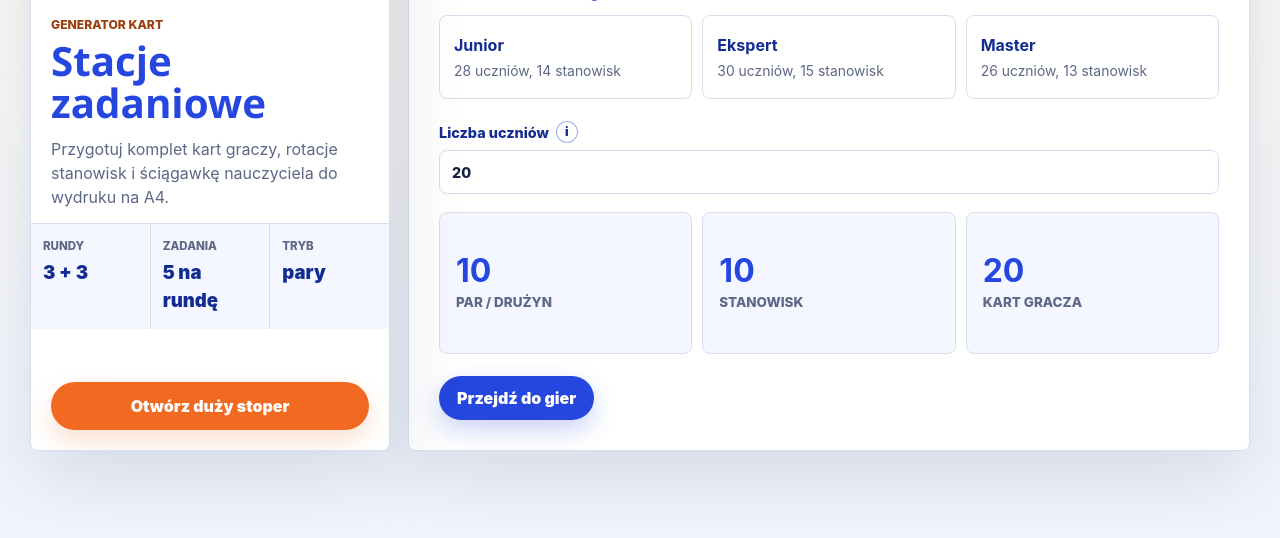
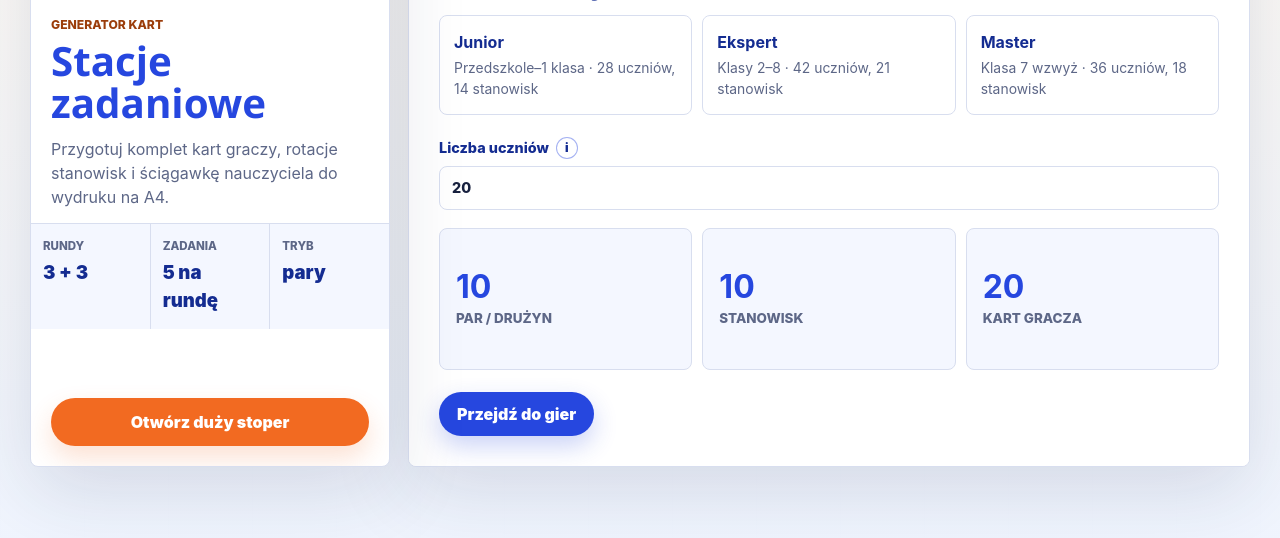
Before and after one commit to Pionkolandia/generator-stacji-zadaniowych, a website: page index.html in a window 1280 px wide. Shown: the part 216-754 px from the top of the page. Drawn offline with Linux system fonts and the light colour scheme.

Commit message:
Fix dedicated station presets

```diff
--- a/app.js
+++ b/app.js
@@ -98,48 +98,49 @@ const PRESETS = [
   {
     id: "junior",
     name: "Junior",
-    meta: "28 uczniów, 14 stanowisk",
+    meta: "Przedszkole–1 klasa · 28 uczniów, 14 stanowisk",
     students: 28,
     games: [
-      "Wilk i 7 Koźlątek", "Wilk i 7 Koźlątek",
-      "Królewna Śnieżka", "Królewna Śnieżka",
-      "Trzy Bałwanki", "Trzy Bałwanki",
-      "Gnomki i domki", "Gnomki i domki",
-      "Misie w Lesie", "Misie w Lesie",
-      "Jaś i Małgosia", "Jaś i Małgosia",
-      "Owieczki", "Owieczki"
+      "Trzy Małe Świnki", "Trzy Małe Świnki",
+      "Czerwony Kapturek", "Czerwony Kapturek",
+      "3 Traki", "3 Traki",
+      "Dress Code – modnie i wygodnie", "Dress Code – modnie i wygodnie",
+      "Park Safari Jr", "Park Safari Jr",
+      "Kamelot Junior", "Kamelot Junior",
+      "Biedroneczki", "Biedroneczki"
     ],
-    startA: [5, 5, 5, 5, 9, 9, 1, 1, 11, 11, 5, 5, 5, 5]
+    startA: Array(14).fill(2)
   },
   {
     id: "ekspert",
     name: "Ekspert",
-    meta: "30 uczniów, 15 stanowisk",
-    students: 30,
+    meta: "Klasy 2–8 · 42 uczniów, 21 stanowisk",
+    students: 42,
     games: [
-      "IQ Matrix", "IQ Matrix", "IQ Matrix",
-      "IQ Perplex", "IQ Perplex", "IQ Perplex",
-      "IQ Six Pro", "IQ Six Pro", "IQ Six Pro",
-      "Antywirus Mutacja", "Antywirus Mutacja", "Antywirus Mutacja",
-      "Kwadrylion", "Kwadrylion", "Kwadrylion"
+      "IQ Digits", "IQ Digits", "IQ Digits",
+      "IQ Love", "IQ Love", "IQ Love",
+      "Kotełki", "Kotełki", "Kotełki",
+      "Hop Do Norki", "Hop Do Norki", "Hop Do Norki",
+      "Blokada", "Blokada", "Blokada",
+      "SMART Pieseł", "SMART Pieseł", "SMART Pieseł",
+      "Potwory – Zabawa w Chowanego", "Potwory – Zabawa w Chowanego", "Potwory – Zabawa w Chowanego"
     ],
-    startA: Array(15).fill(3)
+    startA: Array(21).fill(2)
   },
   {
     id: "master",
     name: "Master",
-    meta: "26 uczniów, 13 stanowisk",
-    students: 26,
+    meta: "Klasa 7 wzwyż · 36 uczniów, 18 stanowisk",
+    students: 36,
     games: [
-      "Atomowe Zagadki", "Atomowe Zagadki",
-      "Chess Peace", "Chess Peace",
-      "Logic Lane", "Logic Lane",
-      "IQ Stars", "IQ Stars",
-      "IQ XOXO", "IQ XOXO",
-      "ZigZag Puzzler", "ZigZag Puzzler",
-      "Kubik"
+      "Diamentowy Kod", "Diamentowy Kod", "Diamentowy Kod",
+      "Tajemnicza Wyspa", "Tajemnicza Wyspa", "Tajemnicza Wyspa",
+      "Jabłko Puzzler", "Jabłko Puzzler", "Jabłko Puzzler",
+      "IQ Puzzler Pro", "IQ Puzzler Pro", "IQ Puzzler Pro",
+      "IQ Focus", "IQ Focus", "IQ Focus",
+      "IQ Gears", "IQ Gears", "IQ Gears"
     ],
-    startA: [4, 4, 4, 4, 4, 4, 4, 4, 2, 2, 2, 2, 2]
+    startA: Array(18).fill(2)
   }
 ];
 
@@ -378,7 +379,7 @@ function showStep(step) {
 
 function recalc() {
   const value = parseInt($("students").value, 10);
-  const valid = Number.isFinite(value) && value >= 6 && value <= 40;
+  const valid = Number.isFinite(value) && value >= 6 && value <= 42;
 
   $("minNote").classList.toggle("hidden", !(Number.isFinite(value) && value < 6));
 
@@ -1234,7 +1235,7 @@ window.StationApp = {
   },
   loadSet(savedSet) {
     const students = Number(savedSet?.students);
-    if (!Number.isInteger(students) || students < 6 || students > 40) return false;
+    if (!Number.isInteger(students) || students < 6 || students > 42) return false;
 
     $("students").value = students;
     recalc();
--- a/index.html
+++ b/index.html
@@ -87,7 +87,7 @@
             <div class="field-grid">
               <div class="field">
                 <span class="label-with-help"><label for="students">Liczba uczniów</label> <button class="info-tip" type="button" aria-label="Informacja o liczbie uczniów" data-help="Jedno stanowisko przypada na jedną parę. Przy nieparzystej klasie ostatnia drużyna będzie trzyosobowa.">i</button></span>
-                <input type="number" id="students" min="6" max="40" step="1" value="20" inputmode="numeric">
+                <input type="number" id="students" min="6" max="42" step="1" value="20" inputmode="numeric">
               </div>
             </div>
 
@@ -429,7 +429,7 @@
 
     <script src="/game-catalog.js?v=20260722-5"></script>
     <script src="/firebase-config.js"></script>
-    <script src="/app.js?v=20260722-5" defer></script>
+    <script src="/app.js?v=20260723-1" defer></script>
     <script type="module" src="/account.js?v=20260722-5"></script>
   </body>
 </html>
```
Also changed, not shown: public/app.js (+30 -29 lines), public/index.html (+2 -2 lines).
